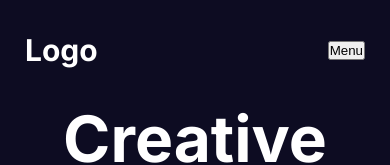
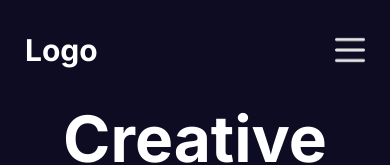
Before and after one commit to JKukielski/nextjs-practice-project, a Next.js app: page / in a window 390 px wide. Shown: the top 165 px of the page. Built offline with nearby package versions, Linux system fonts and the light colour scheme.

Commit message:
Added burger icon for mobile menu

```diff
--- a/src/components/navbar/links/Links.jsx
+++ b/src/components/navbar/links/Links.jsx
@@ -3,6 +3,7 @@
 import { useState } from 'react';
 import styles from './links.module.css';
 import NavLink from './navLink/navLink';
+import Image from 'next/image';
 
 const links = [
   { title: 'Homepage', path: '/' },
@@ -32,12 +33,15 @@ const Links = () => {
           <NavLink item={{ title: 'Login', path: '/login' }} />
         )}
       </div>
-      <button
+
+      <Image
+        src="/menu.png"
+        alt=""
+        width={30}
+        height={30}
+        onClick={() => setOpen((prev) => !prev)}
         className={styles.menuButton}
-        onClick={() => setOpen((prev) => !prev)}
-      >
-        Menu
-      </button>
+      />
       {open && (
         <div className={styles.mobileLinks}>
           {links.map((link) => (
```
